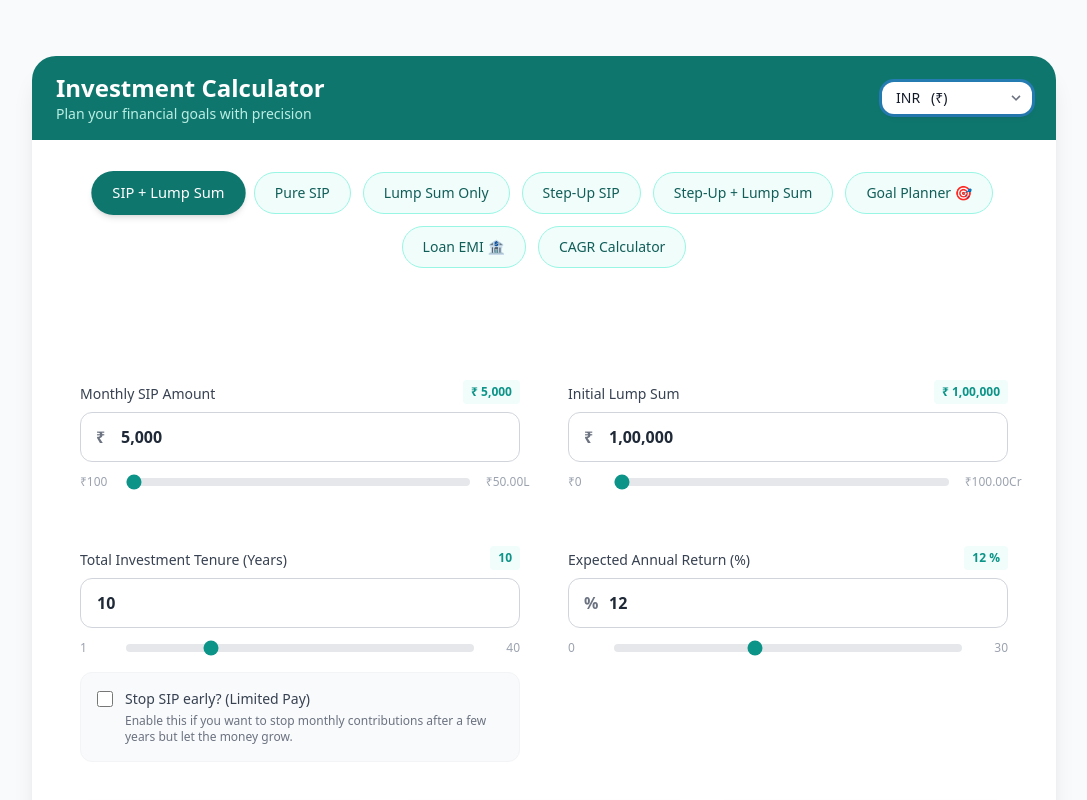
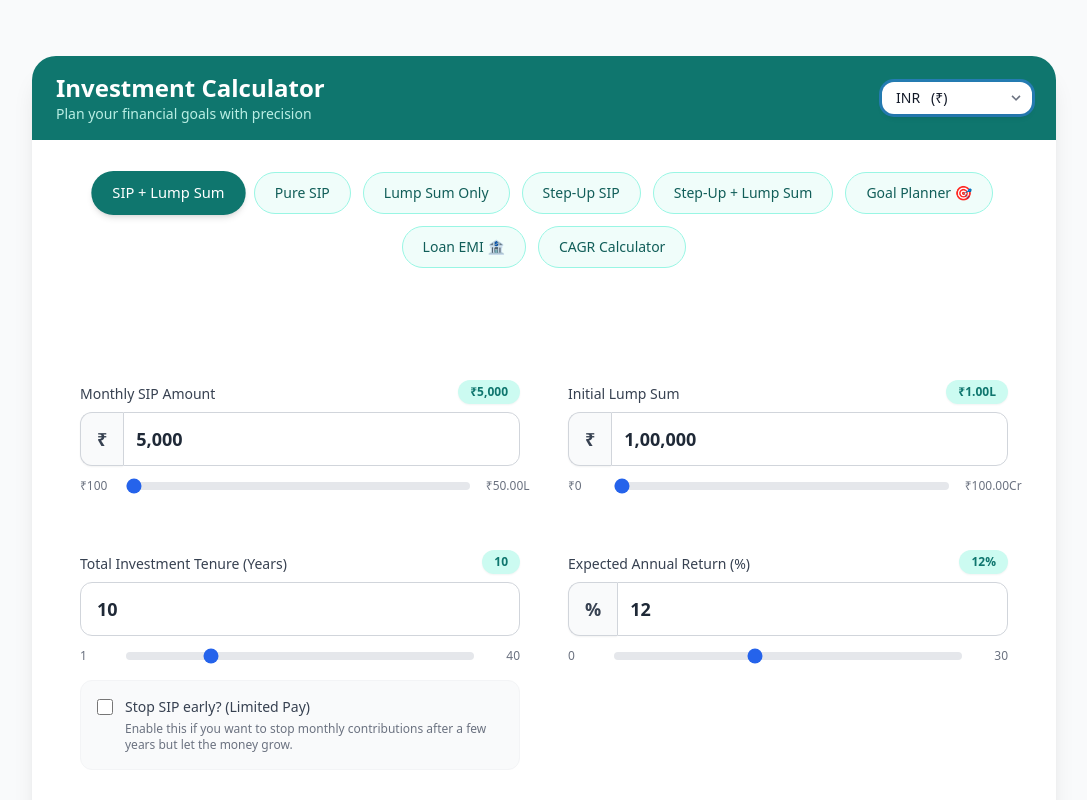
Before and after one commit to soninishank/FinancialCalculator, a React (Create React App) app: page / in a window 1280 px wide. Shown: the top 800 px of the page, without its empty margins (96-1183 px from the left). Built offline with nearby package versions, Linux system fonts and the light colour scheme.

Commit message:
Updated the bug to show currency properly

```diff
--- a/src/components/common/InputWithSlider.js
+++ b/src/components/common/InputWithSlider.js
@@ -13,48 +13,65 @@ export default function InputWithSlider({
   currency,
   symbol,
 }) {
-  let prefix = null;
-  if (currency) {
-    prefix = getCurrencySymbol(currency);
-  } else if (symbol) {
-    prefix = symbol;
-  }
+  const prefix = currency ? getCurrencySymbol(currency) : (symbol || "");
+  const isCurrencyInput = !!currency;
+
+  // Value to show in the small badge
+  const badgeValue = isCurrencyInput
+    ? moneyFormat(value, currency, true)
+    : `${value}${symbol || ''}`;
+
+  // Value to show on the slider labels
+  const formatLabel = (val) => {
+    if (isCurrencyInput) return moneyFormat(val, currency, true);
+    return val;
+  };
 
   return (
     <div className="mb-4">
+
+      {/* 1. LABEL & BADGE (Float over the input) */}
       <div className="flex justify-between items-end mb-2">
         <label className="text-sm font-medium text-gray-700">{label}</label>
-        {/* Badge: Shows exact value (e.g., 99,99,99,999) */}
-        <span className="text-xs font-semibold text-teal-600 bg-teal-50 px-2 py-1 rounded">
-          {currency ? prefix : ""} {Number(value).toLocaleString("en-IN")} {symbol === "%" ? "%" : ""}
+        {/* The Badge: Matches the clean look in the screenshot */}
+        <span className="text-xs font-semibold text-teal-700 bg-teal-100 px-3 py-1 rounded-full shadow-sm">
+          {badgeValue}
         </span>
       </div>
 
-      <div className="relative">
+      {/* 2. INPUT FIELD AND PREFIX */}
+      <div className="flex items-center">
+        {/* The Prefix Box (Styled to connect seamlessly) */}
         {prefix && (
-          <div className="absolute inset-y-0 left-0 flex items-center pl-4 pointer-events-none">
-            <span className="text-gray-500 font-semibold">{prefix}</span>
-          </div>
+          <span className={`
+            px-4 py-3 bg-gray-50 font-semibold text-gray-700 text-lg
+            border border-gray-300 border-r-0 rounded-l-xl
+            shadow-[0_1px_2px_rgba(0,0,0,0.05)]
+            shrink-0
+          `}>
+            {isCurrencyInput ? prefix : symbol}
+          </span>
         )}
 
+        {/* The Input Field (Styled to connect seamlessly) */}
         <FormattedInput
           value={value}
           onChange={onChange}
           currency={currency}
-          // Allow typing beyond the slider max (up to Global Safe Limit of 100Cr+)
           className={`
             w-full py-3 pr-4 border border-gray-300 rounded-xl outline-none
-            focus:ring-2 focus:ring-teal-500 focus:border-teal-500 transition-all
-            font-semibold text-gray-800
-            ${prefix ? "pl-10" : "pl-4"}
+            focus:ring-2 focus:ring-blue-500 focus:border-blue-500 transition-all
+            font-semibold text-gray-800 text-lg
+            ${prefix ? "rounded-l-none pl-3" : "pl-4"}
           `}
         />
       </div>
 
+      {/* 3. Slider Section (Min/Max Labels) */}
       <div className="mt-3 flex items-center gap-4">
         {/* Min Label */}
-        <span className="text-xs text-gray-400 font-medium min-w-[30px]">
-          {currency ? moneyFormat(min, currency, true) : min}
+        <span className="text-xs text-gray-500 font-medium min-w-[30px]">
+          {formatLabel(min)}
         </span>
 
         <input
@@ -62,18 +79,17 @@ export default function InputWithSlider({
           min={min}
           max={max}
           step={step}
-          // If value exceeds max, stick slider to the end (100%)
           value={value > max ? max : value}
           onChange={(e) => onChange(Number(e.target.value))}
-          className="
+          className={`
             w-full h-2 bg-gray-200 rounded-lg appearance-none cursor-pointer
-            accent-teal-600 hover:accent-teal-500 focus:outline-none focus:ring-2 focus:ring-teal-300
-          "
+            accent-blue-600 hover:accent-blue-500 focus:outline-none focus:ring-2 focus:ring-blue-300
+          `}
         />
 
         {/* Max Label */}
-        <span className="text-xs text-gray-400 font-medium min-w-[30px] text-right">
-          {currency ? moneyFormat(max, currency, true) : max}
+        <span className="text-xs text-gray-500 font-medium min-w-[30px] text-right">
+          {formatLabel(max)}
         </span>
       </div>
     </div>
```
